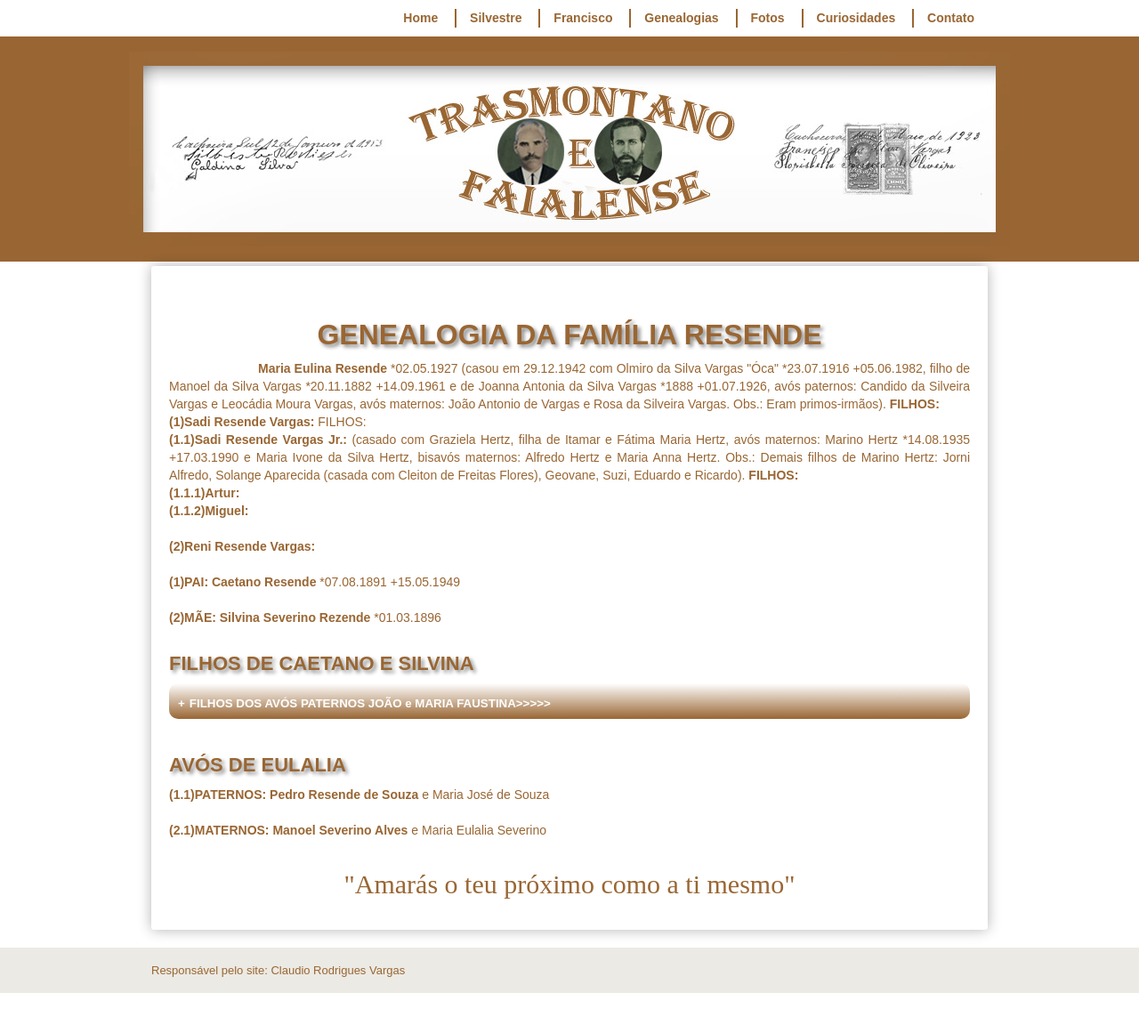
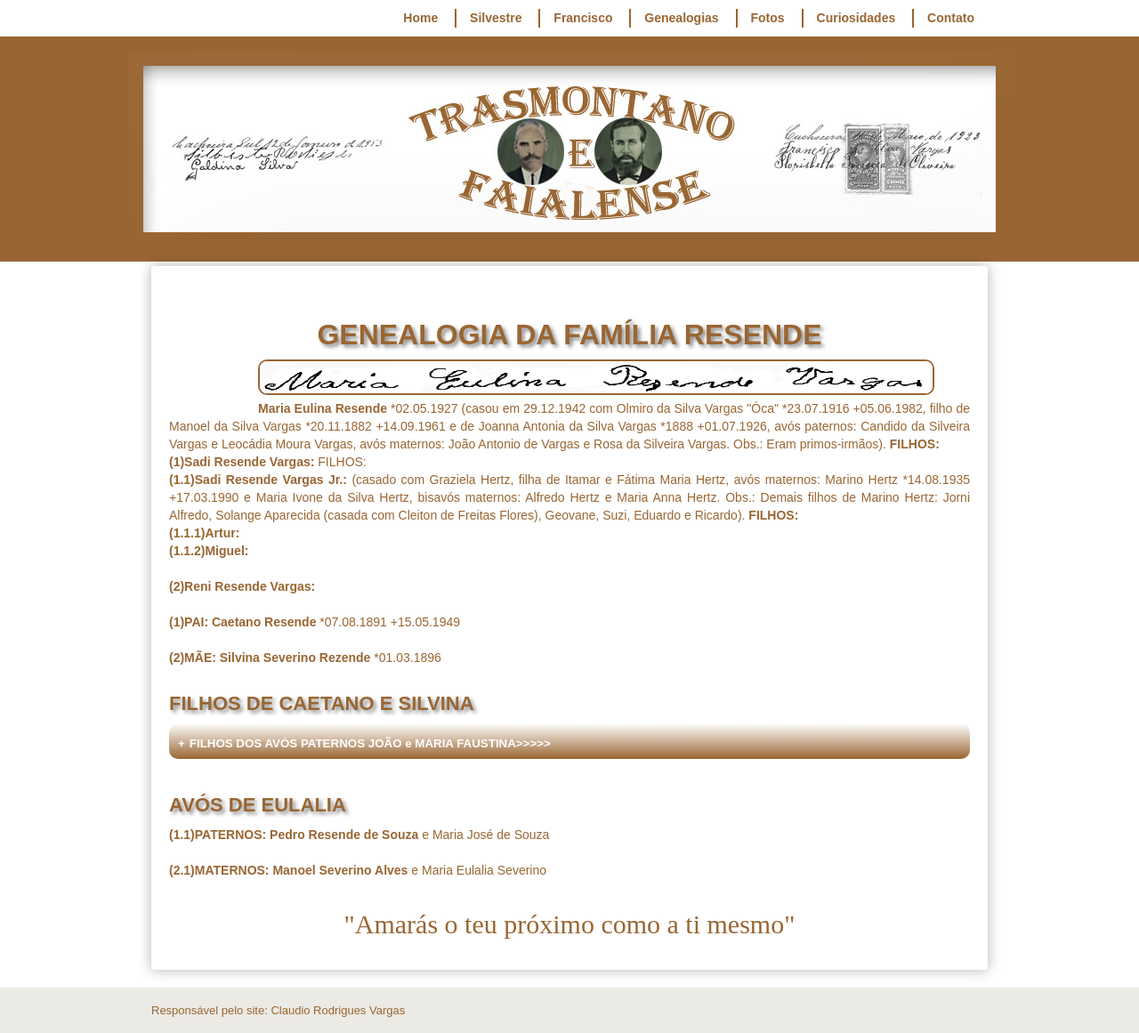
Before and after one commit to claudiovargas1955/claudiovargas1955.github.io, a Jekyll site: the page built from _pages/familia-resende.html, in a window 1280 px wide. Shown: the whole page at 89% size. Built offline with Jekyll 4.4.1, drawn with Linux system fonts in a browser that asks for light colours; some web fonts are replaced; before the commit the page ends 1116 px from its top, so only the background shows below that.

Commit message:
Update familia-resende.html

```diff
--- a/_pages/familia-resende.html
+++ b/_pages/familia-resende.html
@@ -95,6 +95,7 @@ details[open] summary {color:#996633;
 </style>
 
 <h1>GENEALOGIA DA FAMÍLIA RESENDE</h1>
+<img class="esq1" style="float:left"; src="/images/maria eulina.jpg" width="760px" height="40px" align="center" title="Assinatura de Maria Eulina";/>
 <b><p style="text-indent:100px";/>Maria Eulina Resende </b>*02.05.1927 (casou em 29.12.1942 com Olmiro da Silva Vargas "Óca" *23.07.1916
 +05.06.1982, filho de Manoel da Silva Vargas *20.11.1882 +14.09.1961 e de Joanna Antonia da Silva Vargas *1888 +01.07.1926, avós
 paternos: Candido da Silveira Vargas e Leocádia Moura Vargas, avós maternos: João Antonio de Vargas e Rosa da Silveira Vargas. Obs.:
```
